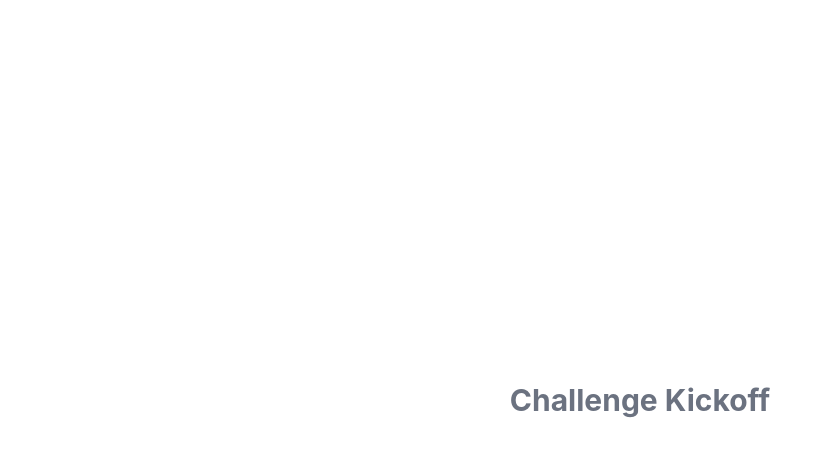
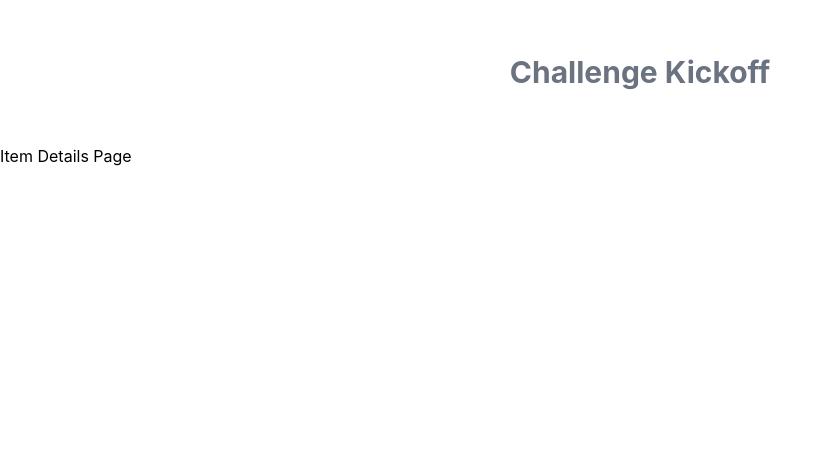
Before and after one commit to Syntax00/accountable-challenge, a React (Create React App) app: page /details/1 in a window 1280 px wide. Shown: the top 456 px of the page, without its empty margins (0-832 px from the left). Built offline with nearby package versions, Linux system fonts and the light colour scheme.

Commit message:
Add routing

```diff
--- a/package.json
+++ b/package.json
@@ -12,6 +12,7 @@
     "@types/react-dom": "17.0.11",
     "react": "^17.0.2",
     "react-dom": "^17.0.2",
+    "react-router-dom": "6.2.1",
     "react-scripts": "5.0.0",
     "typescript": "4.5.4",
     "web-vitals": "2.1.2"
--- a/src/App.tsx
+++ b/src/App.tsx
@@ -1,9 +1,23 @@
+import { BrowserRouter, Link, Route, Routes } from "react-router-dom";
+
+import ItemDetails from "./pages/ItemDetails";
+
 const App = () => {
   return (
-    <div className="flex justify-center items-center h-screen">
-      <h1 className="text-3xl font-bold text-gray-500">Challenge Kickoff</h1>
-    </div>
+    <BrowserRouter>
+      <div className="flex justify-center items-center h-36">
+        <Link to="/details/1">
+          <h1 className="text-3xl font-bold text-gray-500">
+            Challenge Kickoff
+          </h1>
+        </Link>
+      </div>
+
+      <Routes>
+        <Route path="/details/:id" element={<ItemDetails />} />
+      </Routes>
+    </BrowserRouter>
   );
-}
+};
 
 export default App;
--- /dev/null
+++ b/src/pages/ItemDetails.tsx
@@ -0,0 +1,13 @@
+import { useNavigate } from "react-router-dom";
+
+const ItemDetails = () => {
+  const push = useNavigate();
+
+  return (
+    <button type="button" onClick={() => push("/")}>
+      Item Details Page
+    </button>
+  );
+};
+
+export default ItemDetails;
```
Also changed, not shown: 1 other file (tests, documents, lock files or other folders).
